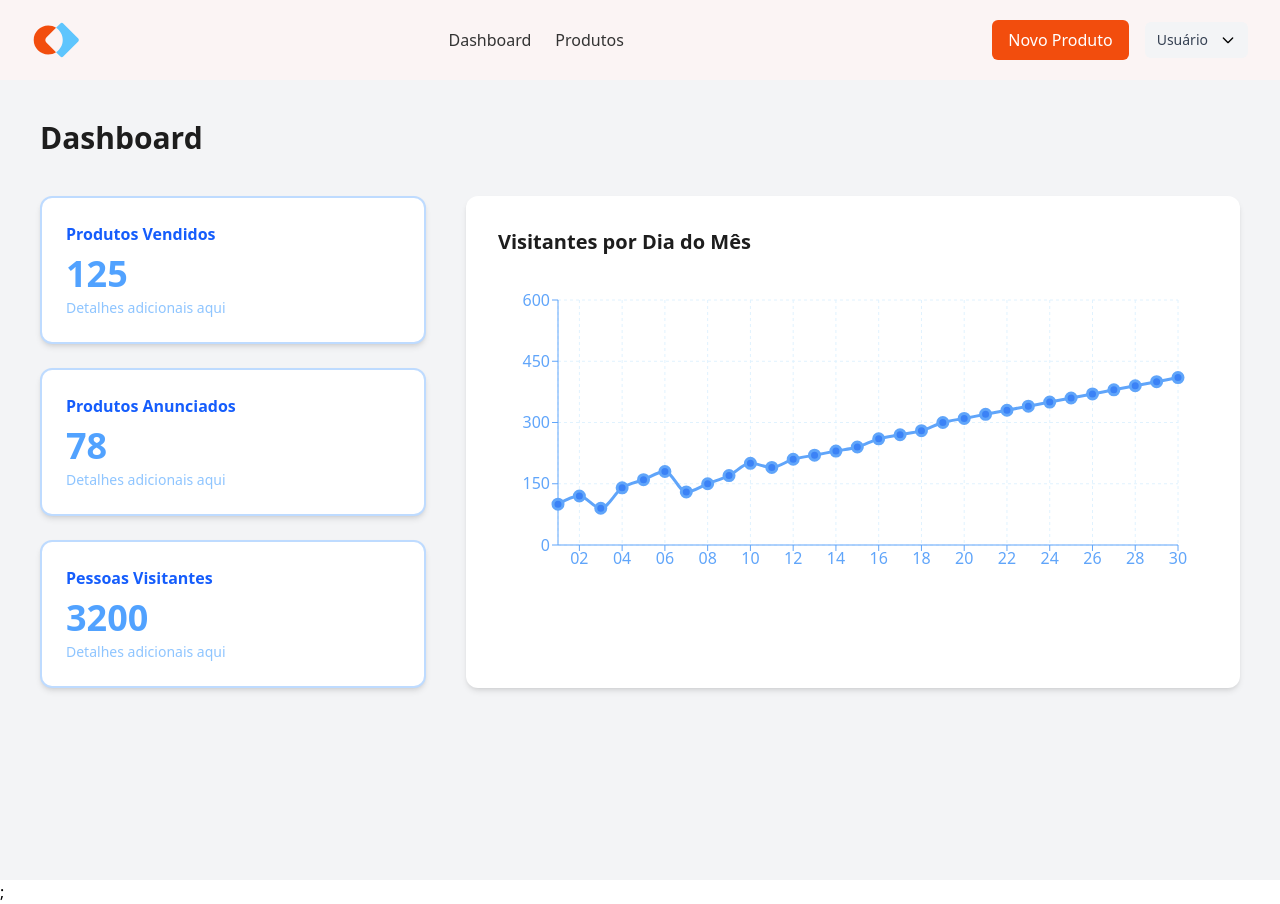
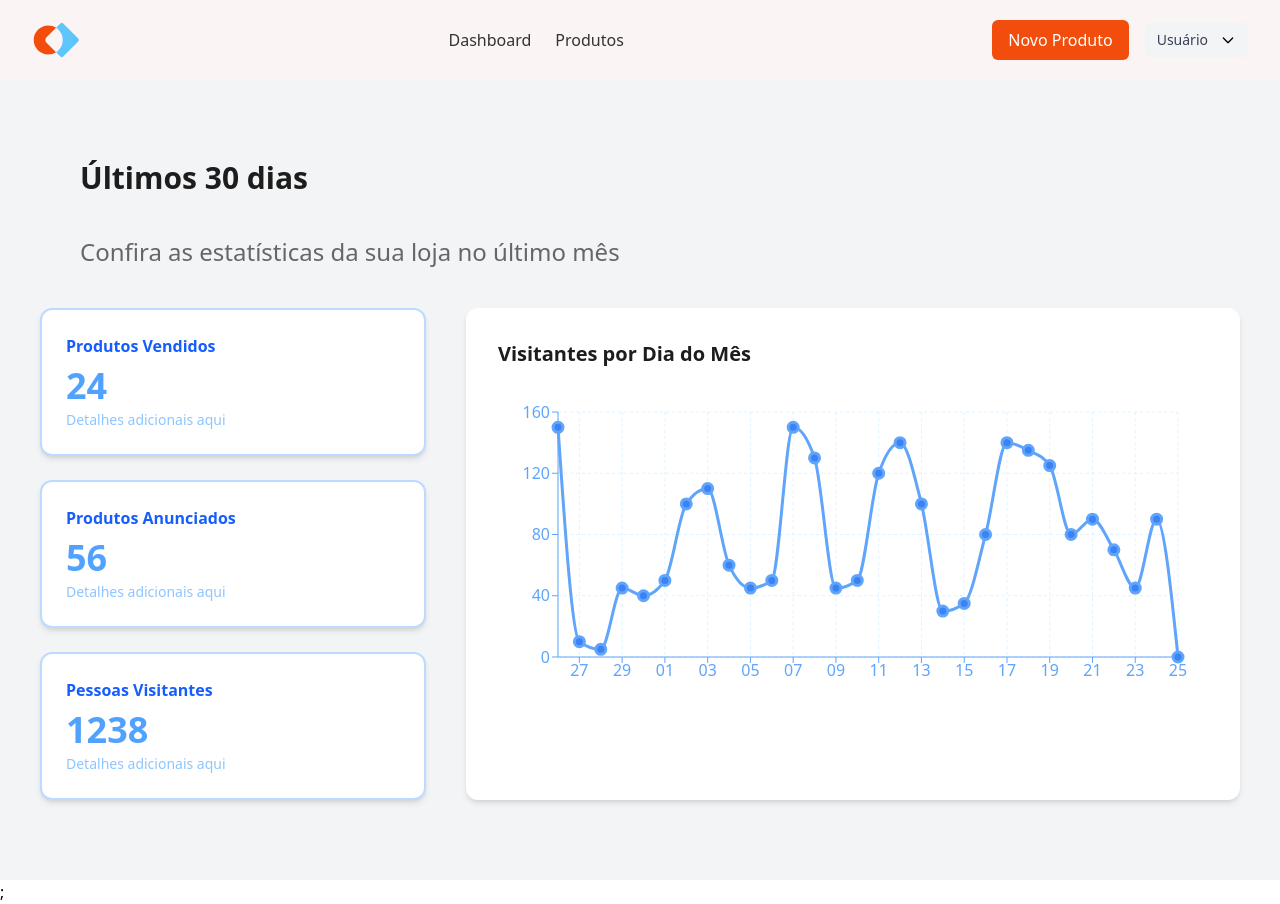
Before and after one commit to fbmcarmo/painel-controle-vendedor, a Next.js app: page /dashboard in a window 1280 px wide. Built offline with nearby package versions, Linux system fonts and the light colour scheme.

Commit message:
Novas alterações

```diff
--- a/src/pages/dashboard/index.jsx
+++ b/src/pages/dashboard/index.jsx
@@ -12,50 +12,52 @@ import {
 
 export default function Dashboard() {
   const [metrics] = useState({
-    vendidos: 125,
-    anunciados: 78,
-    visitantes: 3200,
+    vendidos: 24,
+    anunciados: 56,
+    visitantes: 1238,
   });
 
   // Dados de visitantes por dia (30 dias)
   const data = [
-    { dia: "01", visitantes: 100 },
-    { dia: "02", visitantes: 120 },
-    { dia: "03", visitantes: 90 },
-    { dia: "04", visitantes: 140 },
-    { dia: "05", visitantes: 160 },
-    { dia: "06", visitantes: 180 },
-    { dia: "07", visitantes: 130 },
-    { dia: "08", visitantes: 150 },
-    { dia: "09", visitantes: 170 },
-    { dia: "10", visitantes: 200 },
-    { dia: "11", visitantes: 190 },
-    { dia: "12", visitantes: 210 },
-    { dia: "13", visitantes: 220 },
-    { dia: "14", visitantes: 230 },
-    { dia: "15", visitantes: 240 },
-    { dia: "16", visitantes: 260 },
-    { dia: "17", visitantes: 270 },
-    { dia: "18", visitantes: 280 },
-    { dia: "19", visitantes: 300 },
-    { dia: "20", visitantes: 310 },
-    { dia: "21", visitantes: 320 },
-    { dia: "22", visitantes: 330 },
-    { dia: "23", visitantes: 340 },
-    { dia: "24", visitantes: 350 },
-    { dia: "25", visitantes: 360 },
-    { dia: "26", visitantes: 370 },
-    { dia: "27", visitantes: 380 },
-    { dia: "28", visitantes: 390 },
-    { dia: "29", visitantes: 400 },
-    { dia: "30", visitantes: 410 },
+    { dia: "26", visitantes: 150 },
+    { dia: "27", visitantes: 10 },
+    { dia: "28", visitantes: 5 },
+    { dia: "29", visitantes: 45 },
+    { dia: "30", visitantes: 40 },
+    { dia: "01", visitantes: 50 },
+    { dia: "02", visitantes: 100 },
+    { dia: "03", visitantes: 110 },
+    { dia: "04", visitantes: 60 },
+    { dia: "05", visitantes: 45 },
+    { dia: "06", visitantes: 50 },
+    { dia: "07", visitantes: 150 },
+    { dia: "08", visitantes: 130 },
+    { dia: "09", visitantes: 45 },
+    { dia: "10", visitantes: 50 },
+    { dia: "11", visitantes: 120 },
+    { dia: "12", visitantes: 140 },
+    { dia: "13", visitantes: 100 },
+    { dia: "14", visitantes: 30 },
+    { dia: "15", visitantes: 35 },
+    { dia: "16", visitantes: 80 },
+    { dia: "17", visitantes: 140 },
+    { dia: "18", visitantes: 135 },
+    { dia: "19", visitantes: 125 },
+    { dia: "20", visitantes: 80 },
+    { dia: "21", visitantes: 90 },
+    { dia: "22", visitantes: 70 },
+    { dia: "23", visitantes: 45 },
+    { dia: "24", visitantes: 90 },
+    { dia: "25", visitantes: 0 },
   ];
 
   return (
     <PageWrapper>
       <div className="min-h-screen bg-gray-100 p-10">
-        <h1 className="text-3xl font-bold mb-10 text-[#1D1D1D]">Dashboard</h1>
-
+        <div className="w-full flex flex-col items-start p-10 max-w-[1200px]">
+          <h1 className="text-3xl font-bold mb-10 text-[#1D1D1D]">Últimos 30 dias</h1>
+          <p className="text-2xl text-[#666666]">Confira as estatísticas da sua loja no último mês</p>
+        </div>
         <div className="flex flex-col md:flex-row gap-10">
           {/* Lado esquerdo - cards métricos */}
           <div className="flex flex-col gap-6 md:w-1/3">
```
